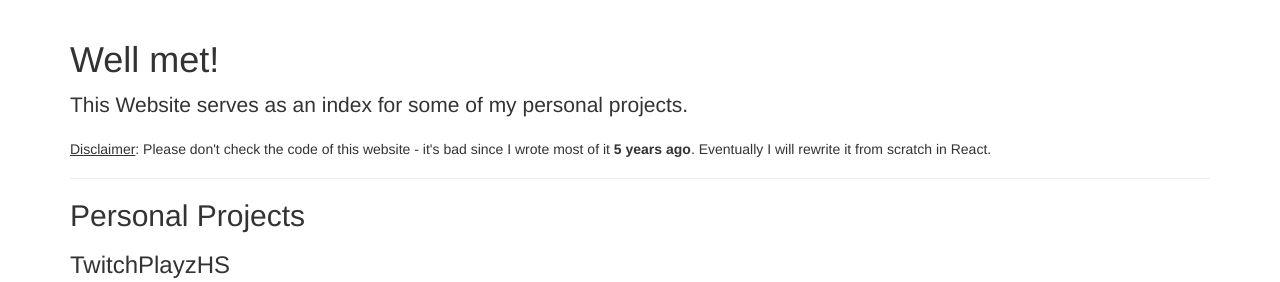
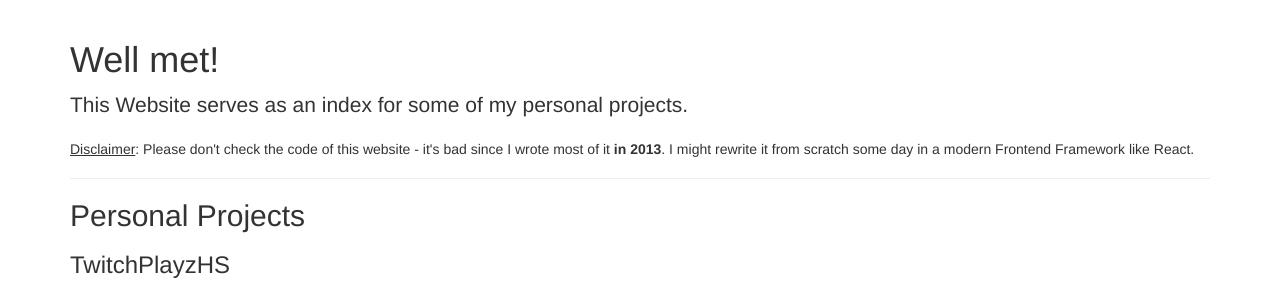
Before and after one commit to Vilvalas/webspace, a plain HTML site: page index.html in a window 1280 px wide. Shown: the top 282 px of the page. Drawn offline with Linux system fonts and the light colour scheme.

Commit message:
Change index.html text

```diff
--- a/index.html
+++ b/index.html
@@ -30,7 +30,7 @@
         <h1>Well met!</h1>
 
         <p class="lead">This Website serves as an index for some of my personal projects.</p>
-		<p><u>Disclaimer</u>: Please don't check the code of this website - it's bad since I wrote most of it <b>5 years ago</b>. Eventually I will rewrite it from scratch in React.</p>
+		<p><u>Disclaimer</u>: Please don't check the code of this website - it's bad since I wrote most of it <b>in 2013</b>. I might rewrite it from scratch some day in a modern Frontend Framework like React.</p>
         </p>
     </div>
 
```
